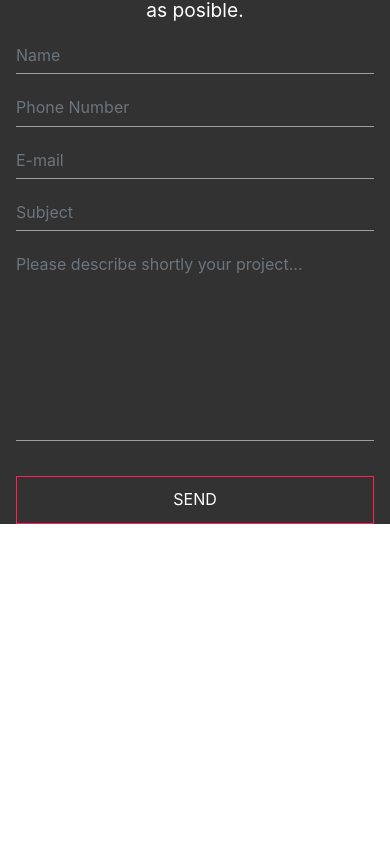
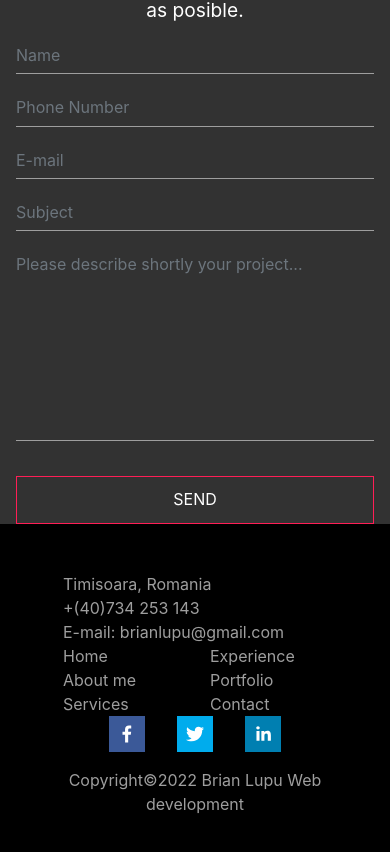
Before and after one commit to BrianLupu93/portfolio-website, a React (Create React App) app: page / in a window 390 px wide. Shown: the part 6391-7243 px from the top of the page. Before the commit the page ends 6915 px from the top, so only its background shows below. Built offline with nearby package versions, Linux system fonts and the light colour scheme.

Commit message:
footer and Link

```diff
--- a/package.json
+++ b/package.json
@@ -13,6 +13,8 @@
     "react-responsive-carousel": "^3.2.23",
     "react-router-dom": "^6.4.5",
     "react-scripts": "5.0.1",
+    "react-scroll": "^1.8.9",
+    "react-share": "^4.4.1",
     "react-typed": "^1.2.0",
     "web-vitals": "^2.1.4"
   },
--- a/src/App.css
+++ b/src/App.css
@@ -583,6 +583,28 @@ textarea.form-control {
   margin: -0.3rem 0;
 }
 
+/* ----------------------- FOOTER ------------------------------  */
+.footer {
+  background: var(--primary-black);
+  color: var(--primary-light-gray);
+  padding: 3rem;
+}
+
+.footer a {
+  text-decoration: none;
+  color: var(--primary-light-gray);
+}
+
+.footer a:hover {
+  text-decoration: none;
+  color: var(--primary-orange);
+  cursor: pointer;
+}
+
+.footer p {
+  margin-bottom: 0;
+}
+
 /* ----------------------- MEDIA DISPLAY ------------------------------  */
 
 @media (max-width: 768px) {
--- a/src/App.js
+++ b/src/App.js
@@ -4,6 +4,7 @@ import "./App.css";
 import AboutMe from "./components/AboutMe";
 import Contact from "./components/Contact";
 import Experience from "./components/Experience";
+import Footer from "./components/Footer";
 import Header from "./components/Header";
 import Navbar from "./components/Navbar";
 import Portfolio from "./components/Portfolio";
@@ -21,6 +22,7 @@ function App() {
       <Portfolio />
       <Testimonials />
       <Contact />
+      <Footer />
     </div>
   );
 }
--- /dev/null
+++ b/src/components/Footer.js
@@ -0,0 +1,82 @@
+import React from "react";
+import {
+  FacebookShareButton,
+  FacebookIcon,
+  TwitterShareButton,
+  TwitterIcon,
+  LinkedinShareButton,
+  LinkedinIcon,
+} from "react-share";
+
+const Footer = () => {
+  return (
+    <div className="footer">
+      <div className="container">
+        <div className="row">
+          <div className="col-lg-4 col-md-6 col-sm-6">
+            <div className="d-flex">
+              <p>Timisoara, Romania</p>
+            </div>
+            <div className="d-flex">
+              <a href="+40734253143">+(40)734 253 143 </a>
+            </div>
+            <div className="d-flex">
+              <p>E-mail: brianlupu@gmail.com</p>
+            </div>
+          </div>
+          <div className="col-lg-3 col-md-2 col-sm-6">
+            <div className="row">
+              <div className="col">
+                <a href="#" className="footer-nav">
+                  Home
+                </a>
+                <br />
+                <a href="#about" className="footer-nav">
+                  About me
+                </a>
+                <br />
+                <a href="#services" className="footer-nav">
+                  Services
+                </a>
+              </div>
+              <div className="col">
+                <a href="#experience" className="footer-nav">
+                  Experience
+                </a>
+                <br />
+                <a href="#portfolio" className="footer-nav">
+                  Portfolio
+                </a>
+                <br />
+                <a href="#contact" className="footer-nav">
+                  Contact
+                </a>
+              </div>
+            </div>
+          </div>
+          <div className="col-lg-5 col-md-5 col-sm-6 align-items-center">
+            <div className="d-flex justify-content-center">
+              <FacebookShareButton>
+                <FacebookIcon className="mx-3" size={36} />
+              </FacebookShareButton>
+              <TwitterShareButton>
+                <TwitterIcon className="mx-3" size={36} />
+              </TwitterShareButton>
+              <LinkedinShareButton
+                url={"https://www.linkedin.com/in/brian-lupu-491171194"}
+              >
+                <LinkedinIcon className="mx-3" size={36} />
+              </LinkedinShareButton>
+            </div>
+            <p className="pt-3 text-center">
+              Copyright&copy;
+              {new Date().getFullYear()}&nbsp;Brian Lupu Web development
+            </p>
+          </div>
+        </div>
+      </div>
+    </div>
+  );
+};
+
+export default Footer;
--- a/src/components/Header.js
+++ b/src/components/Header.js
@@ -3,7 +3,7 @@ import Typed from "react-typed";
 
 const Header = () => {
   return (
-    <div className="header-wraper">
+    <div className="header-wraper" id="home">
       <div className="main-info">
         <h1>Design and Development Solutions</h1>
         <Typed
--- a/src/components/Navbar.js
+++ b/src/components/Navbar.js
@@ -1,5 +1,6 @@
 import React from "react";
 import { AiOutlineMenu } from "react-icons/ai";
+import { Link } from "react-scroll";
 import logo from "../images/logo.png";
 
 const Navbar = () => {
@@ -7,13 +8,13 @@ const Navbar = () => {
     <nav className="navbar navbar-expand-xl  navbar-light  sticky-top">
       {/* <div className="container"> */}
       <div className="navbar-brand logo">
-        <a className="navbar-brand logo" href="#">
+        <Link className="navbar-brand logo" href="#">
           <img className="logo-img" src={logo} alt="logo" />
           <div className="logo-container">
             <p className="logo-name">brian lupu</p>
             <p className="logo-slogan ">web development</p>
           </div>
-        </a>
+        </Link>
       </div>
       <button
         className="navbar-toggler"
@@ -30,34 +31,39 @@ const Navbar = () => {
       <div className="collapse navbar-collapse" id="navbarSupportedContent">
         <ul className="navbar-nav  ml-auto ">
           <li className="nav-item active">
-            <a className="nav-link" href="#">
+            <Link smooth={true} to="home" offset={-100} className="nav-link">
               home
-            </a>
+            </Link>
           </li>
           <li className="nav-item">
-            <a className="nav-link" href="#about">
+            <Link smooth={true} to="about" offset={-82} className="nav-link">
               about me
-            </a>
+            </Link>
           </li>
           <li className="nav-item">
-            <a className="nav-link" href="#services">
+            <Link smooth={true} to="services" className="nav-link">
               services
-            </a>
+            </Link>
           </li>
           <li className="nav-item">
-            <a className="nav-link" href="#experience">
+            <Link
+              smooth={true}
+              to="experience"
+              offset={-82}
+              className="nav-link"
+            >
               experience
-            </a>
+            </Link>
           </li>
           <li className="nav-item">
-            <a className="nav-link" href="#portfolio">
+            <Link smooth={true} to="portfolio" className="nav-link">
               portfolio
-            </a>
+            </Link>
           </li>
           <li className="nav-item">
-            <a className="nav-link" href="#contact">
+            <Link smooth={true} to="contact" className="nav-link">
               contact
-            </a>
+            </Link>
           </li>
         </ul>
       </div>
```
Also changed, not shown: 1 other file (tests, documents, lock files or other folders).
